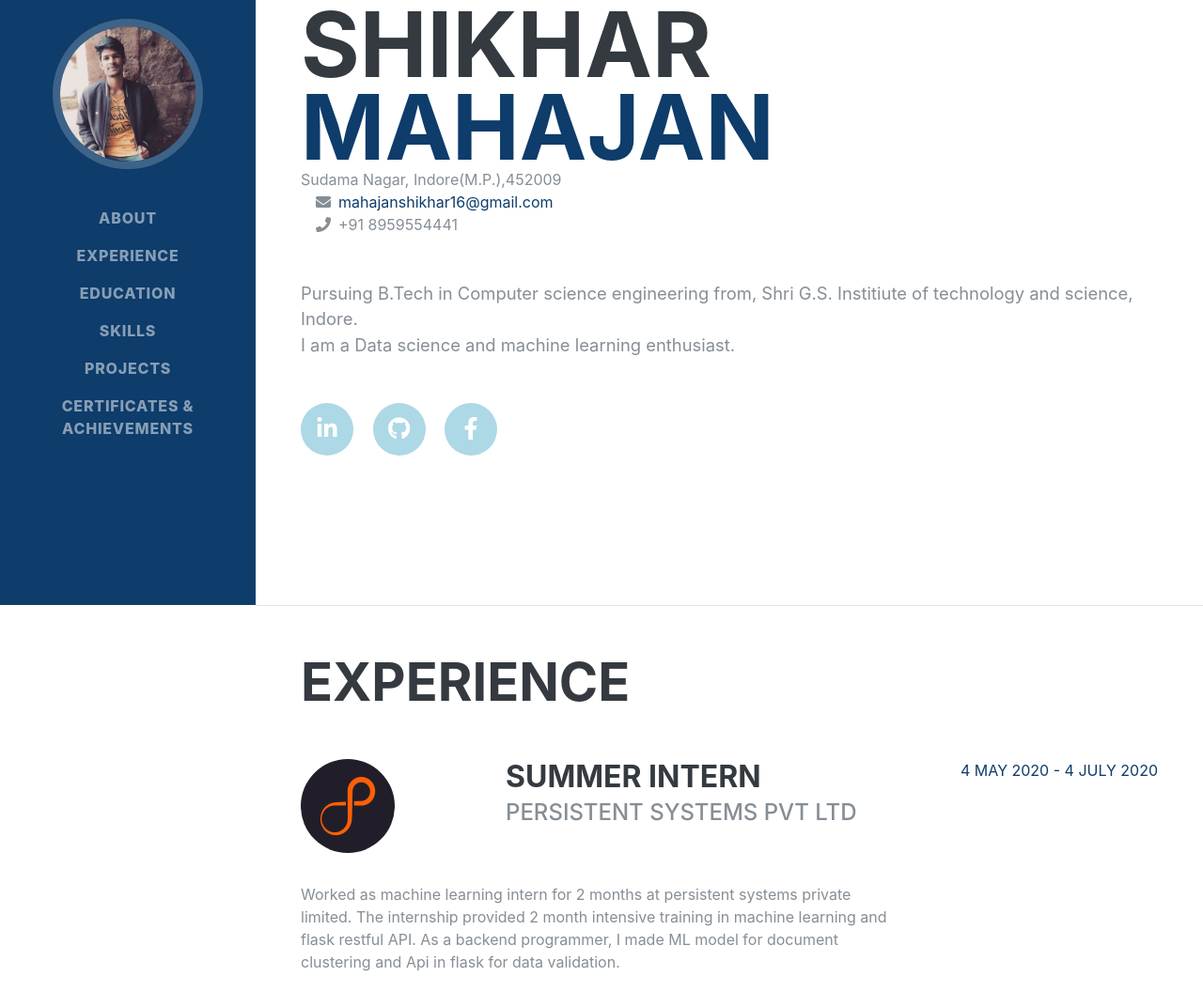
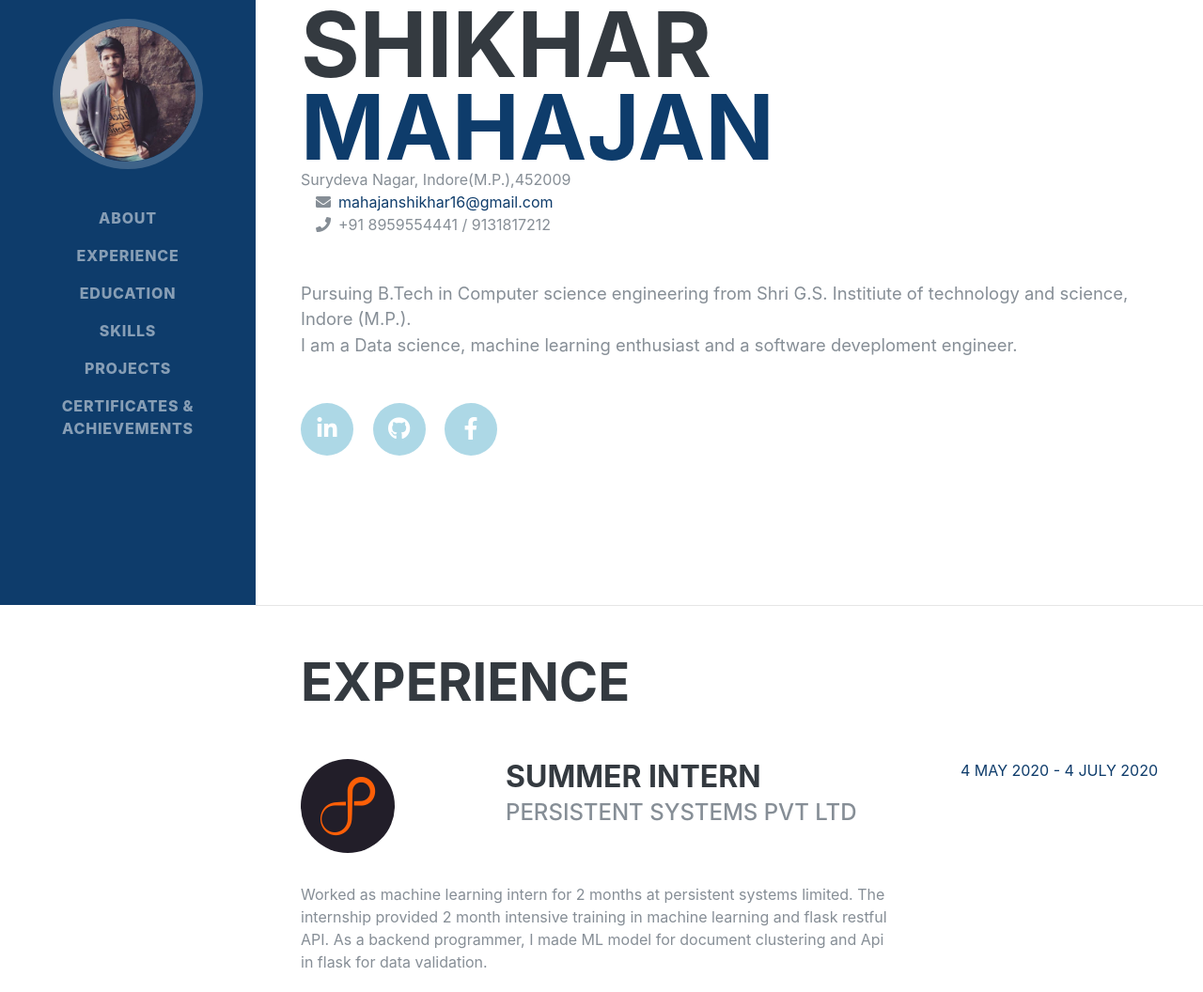
Before and after one commit to Shikharm16/Shikharm16.github.io, a plain HTML site: page index.html in a window 1280 px wide. Shown: the part 156-1212 px from the top of the page at 94% size. Drawn offline with nearby package versions, Linux system fonts and the light colour scheme; a web font is replaced by a local one.

Commit message:
correction

```diff
--- a/index.html
+++ b/index.html
@@ -76,7 +76,7 @@
         <h1 class="mb-0">Shikhar
           <span class="text-primary">Mahajan</span>
         </h1>
-        <div class="mb-5">Sudama Nagar, Indore(M.P.),452009
+        <div class="mb-5">Surydeva Nagar, Indore(M.P.),452009
 
      	</br>
      	<ul class="fa-ul mb-0">
@@ -86,11 +86,11 @@
           <li>
           <li>
             <i class="fa-li fa fa-phone"></i>
-            +91 8959554441</li>
+            +91 8959554441 / 9131817212</li>
           <li>
         </ul>
         </div>
-        <p class="lead mb-5">Pursuing B.Tech in Computer science engineering from, Shri G.S. Institiute of technology and science, Indore.</br> I am a Data science and machine learning enthusiast.</p>
+        <p class="lead mb-5">Pursuing B.Tech in Computer science engineering from Shri G.S. Institiute of technology and science, Indore (M.P.).</br> I am a Data science, machine learning enthusiast and a software deveploment engineer.</p>
         <div class="social-icons">
           <a href="https://www.linkedin.com/in/shikhar-mahajan16" target="_blank">
             <i class="fab fa-linkedin-in"></i>
@@ -125,7 +125,7 @@
 		        </div>
           	</div></br>
 
-            <p>Worked as machine learning intern for 2 months at persistent systems private limited. The internship provided 2 month intensive training in machine learning and flask restful API. As a backend programmer, I made ML model for document clustering and Api in flask for data validation.
+            <p>Worked as machine learning intern for 2 months at persistent systems limited. The internship provided 2 month intensive training in machine learning and flask restful API. As a backend programmer, I made ML model for document clustering and Api in flask for data validation.
 
             </p>
           </div>
@@ -238,11 +238,11 @@
            <b> Operating System:</b> Windows, linux</li>
         	<li>
             <i class="fa-li fa fa-check"></i>
-            <b>Programming Language:</b> Python, C, C++, JAVA(core), SpringBoot</li>
+            <b>Programming Language:</b> Python, C, C++, JAVA(core)</li>
             <li>
             <i class="fa-li fa fa-check"></i>
            <b> Industry Skill:</b> Data Structure, Machine learning, Deep Learning,
-             Convolution Neural network,</br> Open CV, Agile s/w Development, Django</li>
+             Convolution Neural network,</br> Open CV, Agile s/w Development, Django, SpringBoot</li>
             <li>
             <i class="fa-li fa fa-check"></i>
            <b> Web development:</b> HTML, CSS, Bootstrap</li>
```
